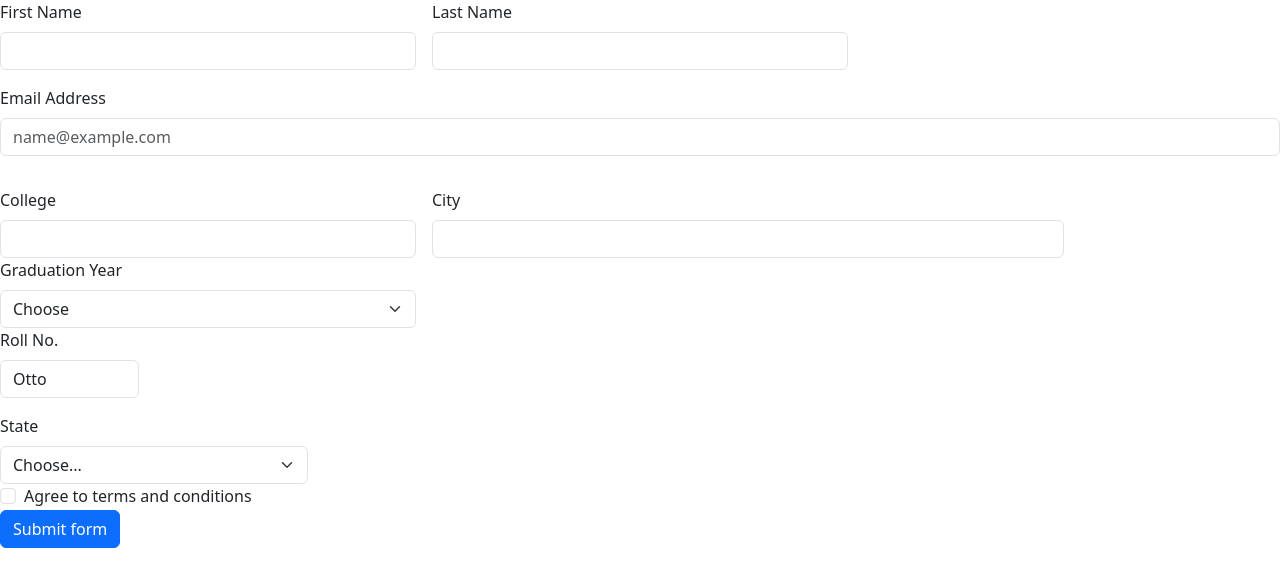
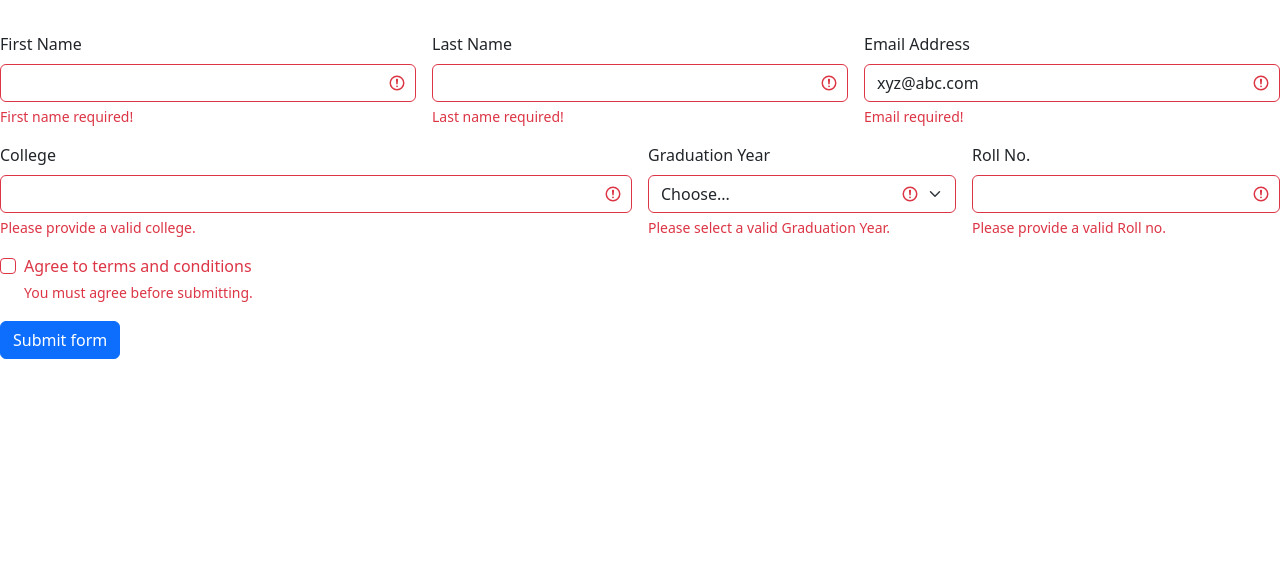
Before and after one commit to acciojob/bootstrap-form-easy-Vyshnavi1986, a website: page main.html in a window 1280 px wide. Drawn offline with nearby package versions, Linux system fonts and the light colour scheme.

Commit message:
created a submission

```diff
--- a/main.html
+++ b/main.html
@@ -3,97 +3,82 @@
 <html>
 
 <head>
-	<link rel="stylesheet" href="https://cdn.jsdelivr.net/npm/bootstrap@5.3.0-alpha3/dist/css/bootstrap.min.css">
 	<link rel="stylesheet" href="styles.css">
-	<script src="https://cdn.jsdelivr.net/npm/bootstrap@5.3.0-alpha3/dist/js/bootstrap.bundle.min.js">
-
-	</script>
+	<link href="https://cdn.jsdelivr.net/npm/bootstrap@5.2.2/dist/css/bootstrap.min.css" rel="stylesheet" integrity="sha384-Zenh87qX5JnK2Jl0vWa8Ck2rdkQ2Bzep5IDxbcnCeuOxjzrPF/et3URy9Bv1WTRi" crossorigin="anonymous">
 </head>
 
 <body>
-	<div>
-		<form class="row g-3 needs-validation" novalidate>
+
+    <form class="row g-3 mt-3">
 		<div class="col-md-4">
 		  <label for="first-name-input" class="form-label">First Name</label>
-    <input type="text" class="form-control" id="first-name-input" value="" required>
-    <div class="valid-feedback">
-      Looks good!
+		  <input type="text" class="form-control is-invalid" id="first-name-input" required>
+		  <div class="invalid-feedback">
+			First name required!
 		  </div>
 		</div>
 		<div class="col-md-4">
 		  <label for="last-name-input" class="form-label">Last Name</label>
-    <input type="text" class="form-control" id="last-name-input" value="" required>
-    <div class="valid-feedback">
-      Looks good!
+		  <input type="text" class="form-control is-invalid" id="last-name-input" required>
+		  <div class="invalid-feedback">
+			Last name required!
 		  </div>
 		</div>
-	<div class="mb-3">
+		<div class="col-md-4">
 		  <label for="email-input" class="form-label">Email Address</label>
-  <input type="email" class="form-control" id="email-input" placeholder="name@example.com" required>
-</div>
-<!--   <div class="col-md-4">
-    <label for="validationCustomUsername" class="form-label">Username</label>
 		  <div class="input-group has-validation">
-      <span class="input-group-text" id="inputGroupPrepend">@</span>
-      <input type="text" class="form-control" id="validationCustomUsername" aria-describedby="inputGroupPrepend" required>
-      <div class="invalid-feedback">
-        Please choose a username.
-      </div>
-    </div>
-  </div> -->
-			 <div class="col-md-4">
-    <label for="college-input" class="form-label">College</label>
-    <input type="text" class="form-control" id="college-input" value="" required>
-    <div class="valid-feedback">
-      Looks good!
-    </div>
-				 <label for="grad-year-select" class="form-label">Graduation Year</label>
-		<select class="form-select" id="grad-year-select" aria-label="Default select example" required>
-	  <option selected>Choose</option>
-	  <option value="1">2020</option>
-	  <option value="2">2021</option>
-	  <option value="3">2022</option>
-	  <option value="3">2023</option>
-	</select>
-				  <div class="col-md-4">
-    <label for="roll-no-input" class="form-label">Roll No.</label>
-    <input type="text" class="form-control" id="roll-no-input"  value="Otto" required>
-    <div class="valid-feedback">
-      Looks good!
+			<input type="email" class="form-control is-invalid" id="email-input" aria-describedby="inputGroupPrepend3 validationServerUsernameFeedback" value="xyz@abc.com" required>
+			<div id="validationServerUsernameFeedback" class="invalid-feedback">
+			  Email required!
 			</div>
 		  </div>
 		</div>
 		<div class="col-md-6">
-    <label for="validationCustom03" class="form-label">City</label>
-    <input type="text" class="form-control" id="validationCustom03" required>
-    <div class="invalid-feedback">
-      Please provide a valid city.
+		  <label for="college-input" class="form-label">College</label>
+		  <input type="text" class="form-control is-invalid" id="college-input" aria-describedby="validationServer03Feedback" required>
+		  <div id="validationServer03Feedback" class="invalid-feedback">
+			Please provide a valid college.
 		  </div>
 		</div>
 		<div class="col-md-3">
-    <label for="validationCustom04" class="form-label">State</label>
-    <select class="form-select" id="validationCustom04" required>
+		  <label for="grad-year-select" class="form-label">Graduation Year</label>
+		  <select class="form-select is-invalid" id="grad-year-select" aria-describedby="validationServer04Feedback" required>
 			<option selected disabled value="">Choose...</option>
-      <option>...</option>
+			<option>2020</option>
+			<option>2021</option>
+			<option>2022</option>
+			<option>2023</option>
 		  </select>
-  <div class="col-12">
+		  <div id="validationServer04Feedback" class="invalid-feedback">
+			Please select a valid Graduation Year.
+		  </div>
+		</div>
+		<div class="col-md-3">
+		  <label for="roll-no-input" class="form-label">Roll No.</label>
+		  <input type="text" class="form-control is-invalid"  id="roll-no-input" aria-describedby="validationServer05Feedback" required>
+		  <div id="validationServer05Feedback" class="invalid-feedback">
+			Please provide a valid Roll no.
+		  </div>
+		</div>
+		<div class="col-12" >
 		  <div class="form-check">
-      <input class="form-check-input" type="checkbox" value="" id="conditions-checkbox" required>
+			<input class="form-check-input is-invalid" type="checkbox" value="" id="conditions-checkbox" aria-describedby="invalidCheck3Feedback" required>
 			<label class="form-check-label" for="conditions-checkbox">
 			  Agree to terms and conditions
 			</label>
-
+			<div id="invalidCheck3Feedback" class="invalid-feedback">
+			  You must agree before submitting.
+			</div>
 		  </div>
 		</div>
 		<div class="col-12">
 		  <button class="btn btn-primary" type="submit">Submit form</button>
 		</div>
 	  </form>
-	</div>
 
-    <script type="text/javascript" src="./script.js">
+    <script type="text/javascript" src="./script.js"></script>
+	<script src="https://cdn.jsdelivr.net/npm/bootstrap@5.2.2/dist/js/bootstrap.bundle.min.js" integrity="sha384-OERcA2EqjJCMA+/3y+gxIOqMEjwtxJY7qPCqsdltbNJuaOe923+mo//f6V8Qbsw3" crossorigin="anonymous"></script>
 
-</script>
 
 </body>
 
```
Lines whose indentation alone changed are shown as unchanged.
